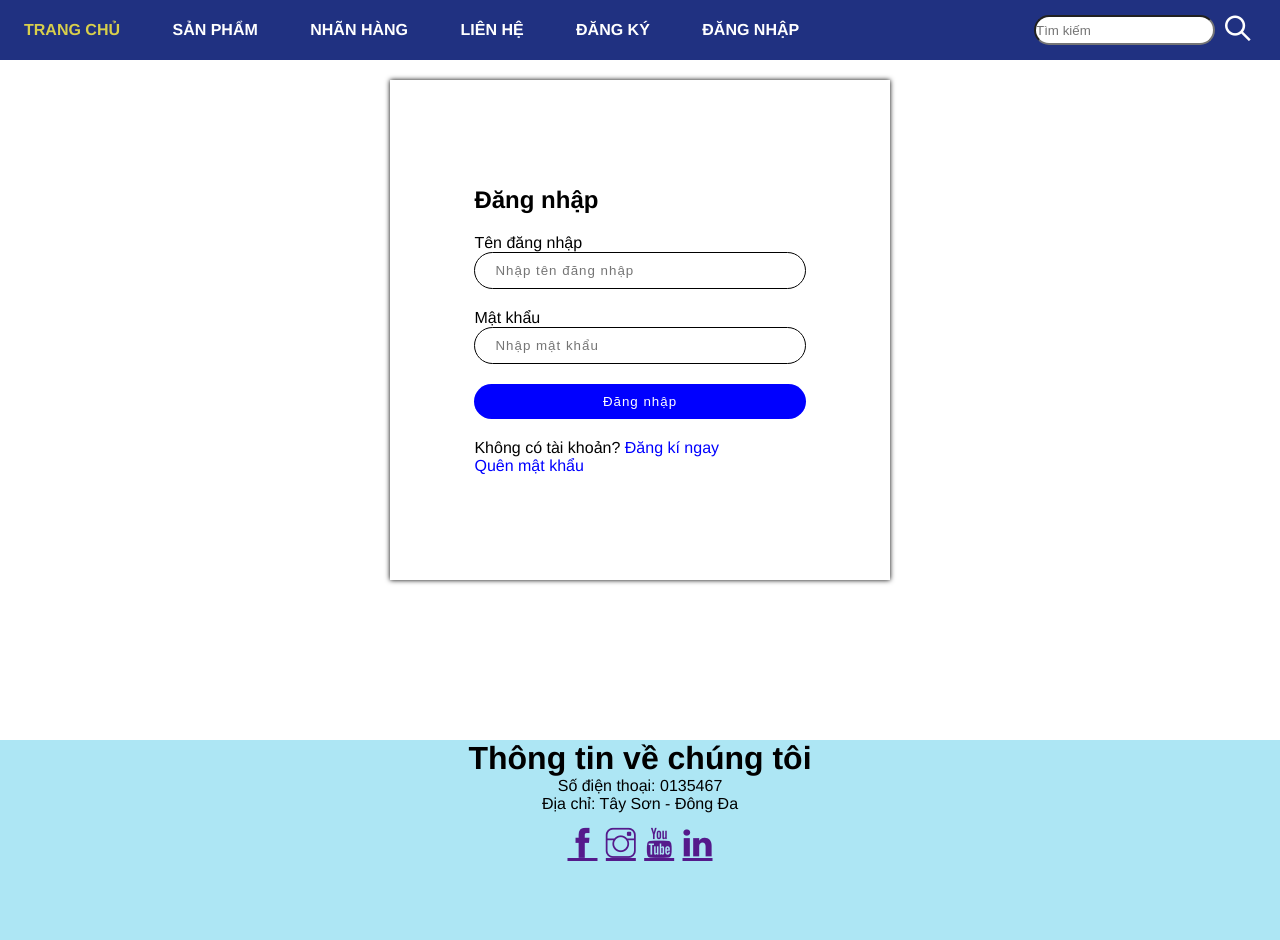
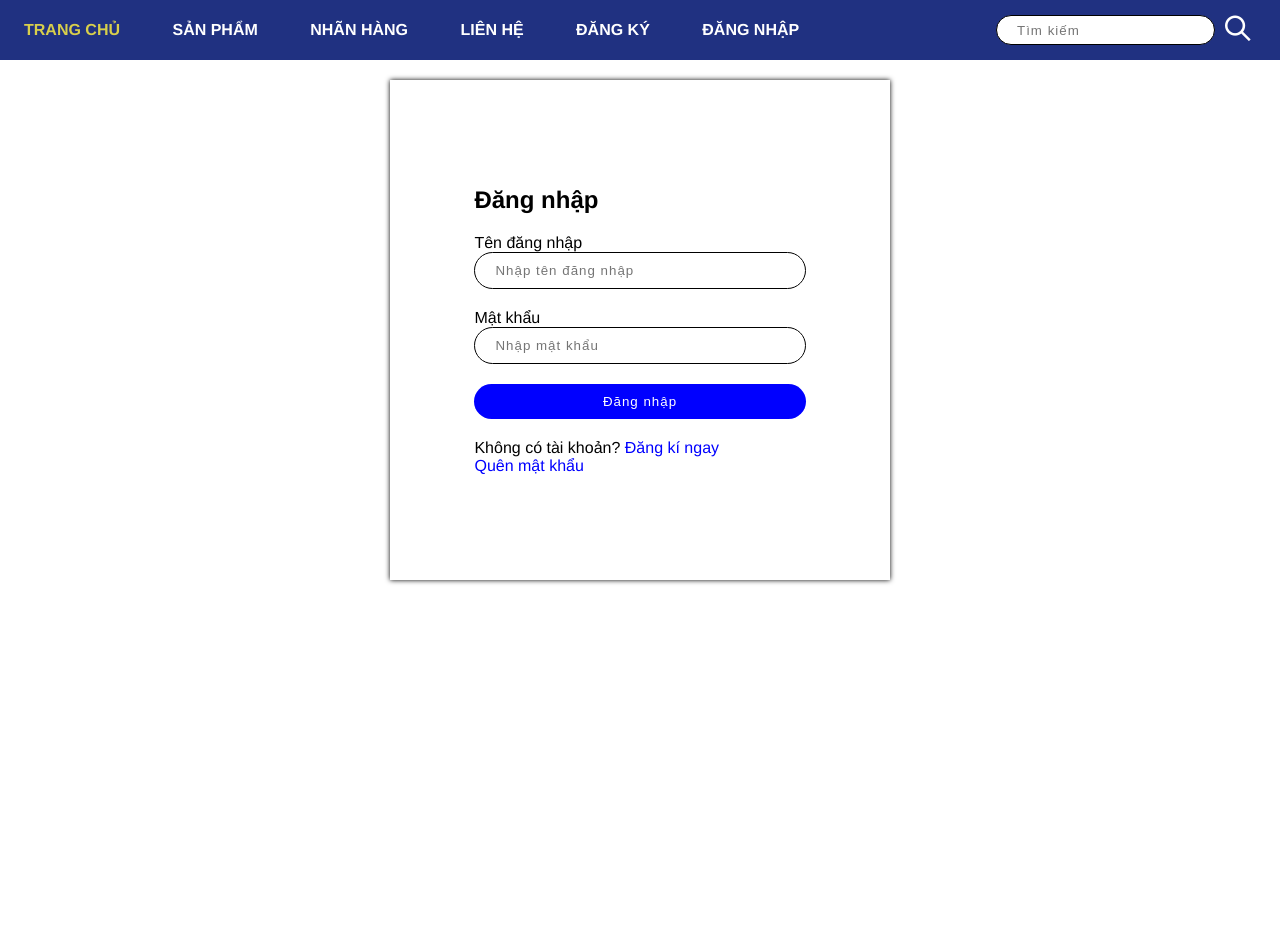
Before and after one commit to ntdat2508/Web-ban-sua, a plain HTML site: page signin.html in a window 1280 px wide. After the commit the page ends 800 px from the top, so only its background shows below. Drawn offline with Linux system fonts and the light colour scheme.

Commit message:
Dat da chinh sua thanh tim kiem va content trang chu

```diff
--- a/assets/css/trang_chu.css
+++ b/assets/css/trang_chu.css
@@ -63,9 +63,15 @@ html{
 #search .search-input{
     padding-top: 15px;
 }
+
 #search .search-text{
     height: 30px;
     border-radius: 20px;
+    padding: 10px 20px;
+    outline: none;
+    border: 1px solid black;
+    font-weight: 400;
+    letter-spacing: 1px;
 }
 
 #header .search-btn{
--- a/signin.html
+++ b/signin.html
@@ -51,26 +51,7 @@
                 </div>
             </div>
         </div>
-        <!--ket thuc dang nhap-->
-        <div class="footer">
-            <div class="footer-box" >
-                <h1>Thông tin về chúng tôi</h1>
-            </div>
-                <div class="text">
-                    <ul>
-                        <li>
-                            <p>Số điện thoại: 0135467</p>
-                            <p>Địa chỉ: Tây Sơn - Đông Đa </p>
-                        </li>
-                    </ul>
-                </div>
-                 <div class="social-list">
-                        <a href=""><i class="ti-facebook"></i></a>
-                        <a href=""><i class="ti-instagram"></i></a>
-                        <a href=""><i class="ti-youtube"></i></a>
-                        <a href=""><i class="ti-linkedin"></i></a>
-                </div>
-        </div>
+
     </div>
 </body>
 </html>
```
Also changed, not shown: index.html (+1 -1 lines).
